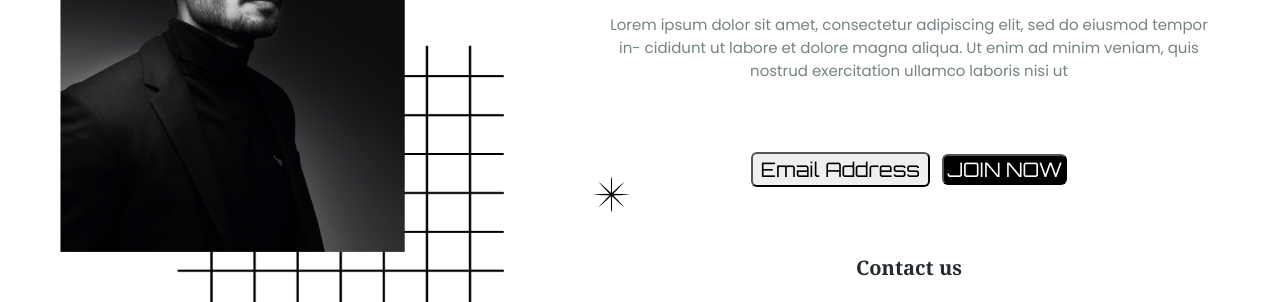
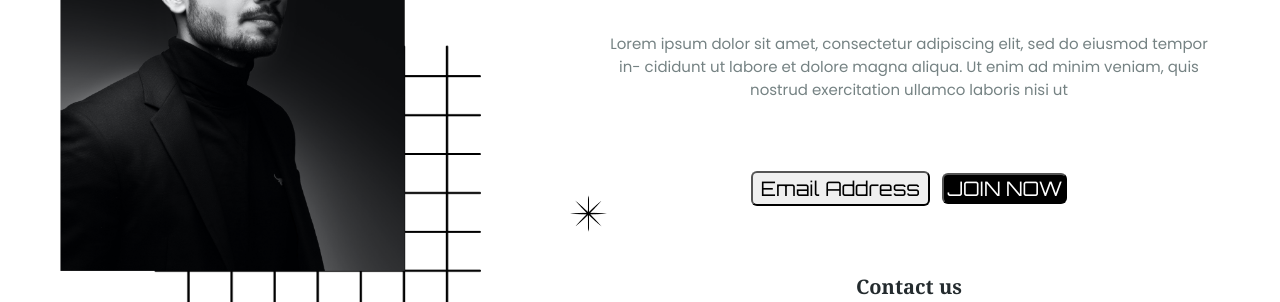
Before and after one commit to Akatsuki-123/Project-01, a website: page index.html in a window 1280 px wide. Shown: the part 282-584 px from the top of the page. Drawn offline with Linux system fonts and the light colour scheme.

Commit message:
Square Position Changed

```diff
--- a/style.css
+++ b/style.css
@@ -69,8 +69,8 @@ span+div img{
 .square>img{
     height: 296px;
     width: 327px;
-    margin-left: 117px;
-    margin-bottom: -128px;
+    margin-left: 94px;
+    margin-bottom: -109px;
 }
 .globe>img{
     position: absolute;
```
